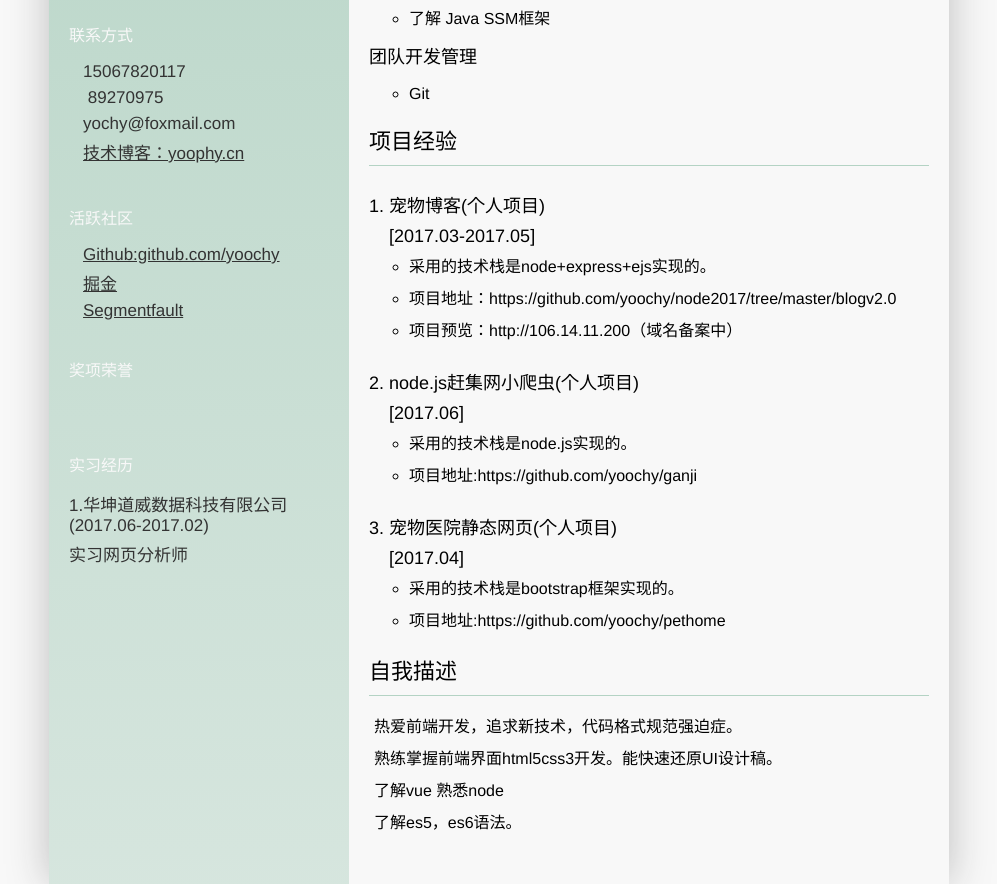
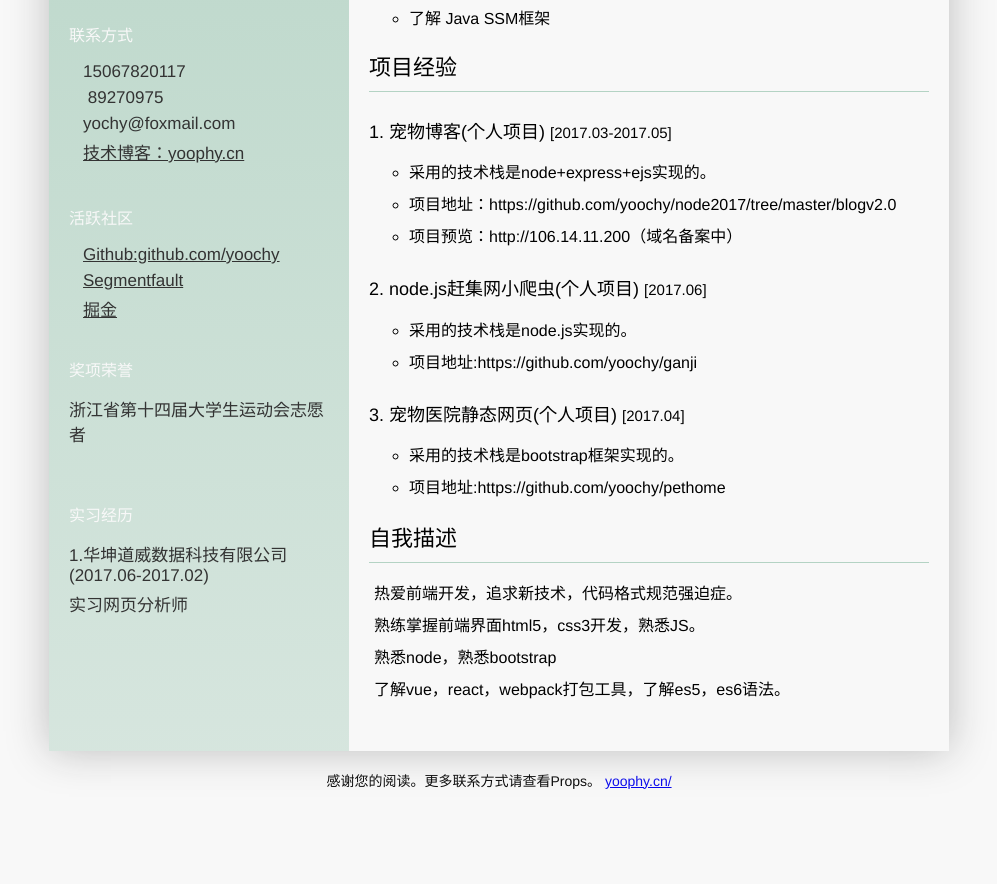
Before and after one commit to yoochy/yoochy.github.io, a plain HTML site: page resume.html in a window 1280 px wide. Shown: the part 475-1359 px from the top of the page, without its empty margins (141-1138 px from the left). After the commit the page ends 1276 px from the top, so only its background shows below. Drawn offline with Linux system fonts and the light colour scheme; a web font is replaced by a local one.

Commit message:
Site updated: 2017-07-07 13:46:04

```diff
--- a/resume.html
+++ b/resume.html
@@ -75,10 +75,10 @@
                         <i class="iconfonts">&#xeaf6;</i><a href="https://github.com/yoochy">Github:github.com/yoochy</a>
                     </li>
                     <li>
-                        <i class="iconfonts">&#xe60a;</i><a href="">掘金</a>
+                        <i class="iconfonts">&#xe60a;</i><a href="">Segmentfault</a>
                     </li>
                     <li>
-                        <i class="iconfonts">&#xe602;</i><a href="">Segmentfault</a>
+                        <i class="iconfonts">&#xe602;</i><a href="">掘金</a>
                     </li>
 
                 </ul>
@@ -86,7 +86,7 @@
             <div class="message_box">
                 <p>奖项荣誉</p>
                 <ul>
-                    <li></li>
+                    <li>浙江省第十四届大学生运动会志愿者</li>
                     <li></li>
                     <li></li>
                     <li></li>
@@ -129,20 +129,15 @@
 
                         </ul>
                     </li>
-                    <li class="group">
-                        <p>团队开发管理</p>
-                        <ul>
-                            <li>Git</li>
-                        </ul>
-                    </li>
+
                 </ul>
             </div>
             <div class="project">
                 <div class="title">项目经验</div>
                 <ol>
                     <li>
-                        <p>宠物博客(个人项目) </p>
-                        <span>[2017.03-2017.05]</span>
+                        <p>宠物博客(个人项目) <span>[2017.03-2017.05]</span> </p>
+
                         <ul>
                             <li>采用的技术栈是node+express+ejs实现的。</li>
                             <li>项目地址：https://github.com/yoochy/node2017/tree/master/blogv2.0</li>
@@ -150,16 +145,16 @@
                         </ul>
                     </li>
                     <li>
-                        <p>node.js赶集网小爬虫(个人项目) </p>
-                        <span>[2017.06]</span>
+                        <p>node.js赶集网小爬虫(个人项目) <span>[2017.06]</span></p>
+
                         <ul>
                             <li>采用的技术栈是node.js实现的。</li>
                             <li>项目地址:https://github.com/yoochy/ganji</li>
                         </ul>
                     </li>
 					<li>
-                        <p>宠物医院静态网页(个人项目) </p>
-                        <span>[2017.04]</span>
+                        <p>宠物医院静态网页(个人项目) <span>[2017.04]</span></p>
+
                         <ul>
                             <li>采用的技术栈是bootstrap框架实现的。</li>
                             <li>项目地址:https://github.com/yoochy/pethome</li>
@@ -173,9 +168,10 @@
 				</div>
 				<div class="content-wrap">
 					<p>热爱前端开发，追求新技术，代码格式规范强迫症。</p>
-					<p>熟练掌握前端界面html5css3开发。能快速还原UI设计稿。</p>
-					<p>了解vue  熟悉node</p>
-					<p>了解es5，es6语法。</p>
+					<p>熟练掌握前端界面html5，css3开发，熟悉JS。</p>
+					<p>熟悉node，熟悉bootstrap</p>
+					<p>了解vue，react，webpack打包工具，了解es5，es6语法。</p>
+
 				</div>
 			</div>
         </div>
```
